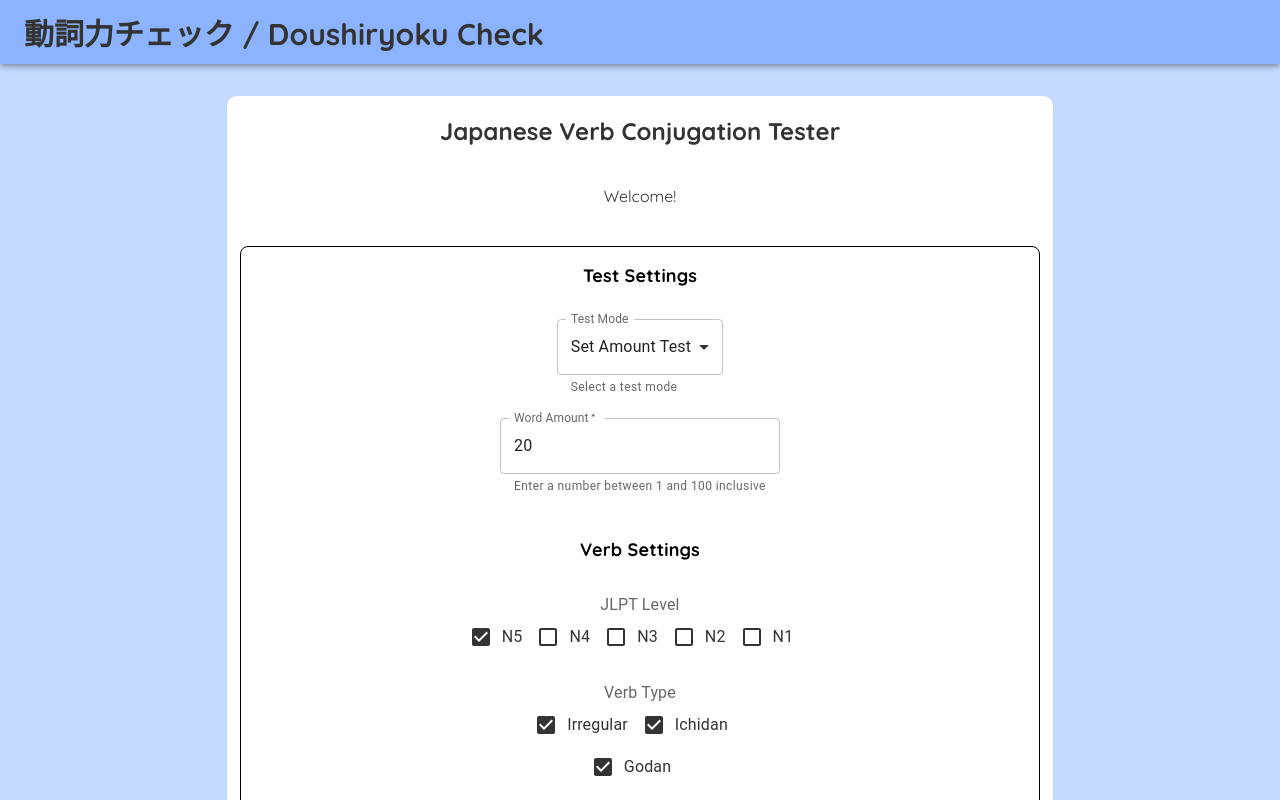
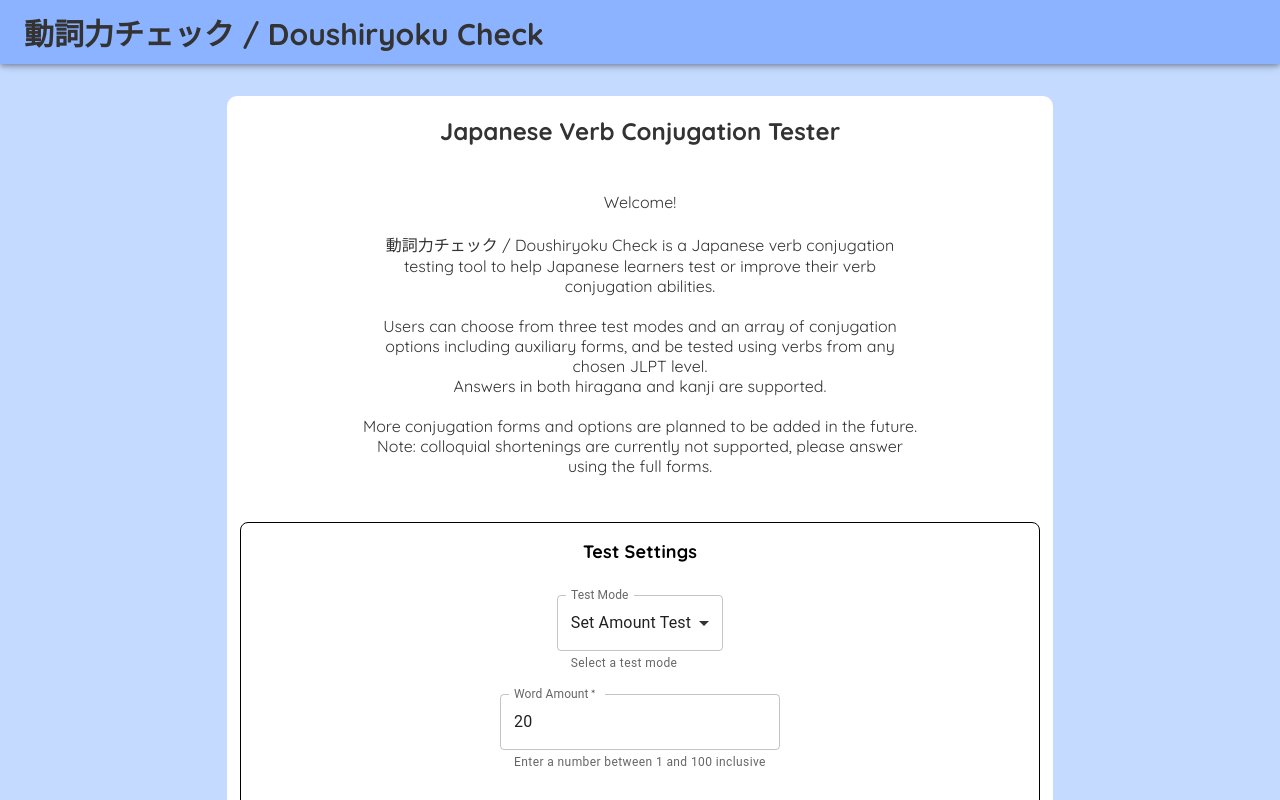
Before and after one commit to dan-turner-djt/Doushiryokucheck, a React (Create React App) app: page / in a window 1280 px wide. Shown: the top 800 px of the page. Built offline with nearby package versions, Linux system fonts and the light colour scheme.

Commit message:
add home intro text

```diff
--- a/src/Pages/Home/Home.tsx
+++ b/src/Pages/Home/Home.tsx
@@ -59,6 +59,14 @@ const Home = () => {
 			<h2 className="page-title">Japanese Verb Conjugation Tester</h2>
 			{(inTest !== InTestState.True) && <div className="content">
 				<p>Welcome!</p>
+				<div className="line-break"></div>
+				<p>動詞力チェック / Doushiryoku Check is a Japanese verb conjugation testing tool to help Japanese learners test or improve their verb conjugation abilities.</p>
+				<div className="line-break"></div>
+				<p>Users can choose from three test modes and an array of conjugation options including auxiliary forms, and be tested using verbs from any chosen JLPT level.</p>
+				<p>Answers in both hiragana and kanji are supported.</p>
+				<div className="line-break"></div>
+				<p>More conjugation forms and options are planned to be added in the future.</p>
+				<p>Note: colloquial shortenings are currently not supported, please answer using the full forms.</p>
 				{/*<button type="button" onClick={handleConvertFiles}>Convert files</button>*/}
 			</div>}
 			<div className="form-container">
--- a/src/styles.scss
+++ b/src/styles.scss
@@ -24,15 +24,26 @@ body {
 
 .content {
   margin: 20px auto;
-  padding: 20px;
-  background-color: white;
-  border-radius: 10px;
+  padding: 26px 0px;
+  width: 70%;
 }
 
 .form-container {
   margin: 20px auto;
 }
 
+
+.line-break {
+  margin-bottom: 20px;
+}
+
+.line-break-small {
+  margin-bottom: 10px;
+}
+
+.line-break-large {
+  margin-bottom: 30px;
+}
 
 /* Form */
 .form {
@@ -49,18 +60,6 @@ body {
 
   .field {
     margin-bottom: 20px;
-  }
-
-  .line-break {
-    margin-bottom: 20px;
-  }
-
-  .line-break-small {
-    margin-bottom: 10px;
-  }
-
-  .line-break-large {
-    margin-bottom: 30px;
   }
 
   .checkbox-grid-wide {
```
